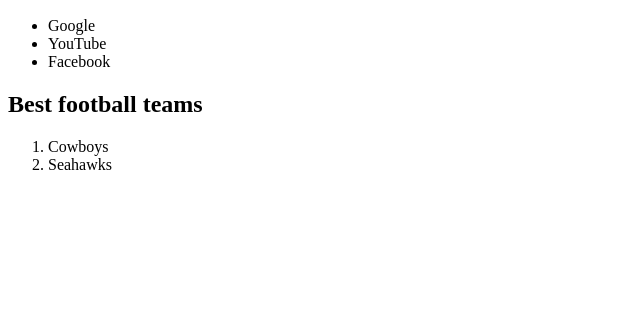
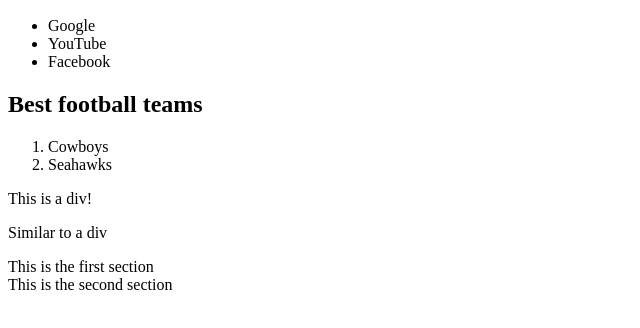
Before and after one commit to sharaseaman/sharaseaman.github.io, a plain HTML site: page index.html in a window 1280 px wide. Shown: the part 110-438 px from the top of the page, without its empty margins (0-640 px from the left). Drawn offline with Linux system fonts and the light colour scheme.

Commit message:
Update index.html

```diff
--- a/index.html
+++ b/index.html
@@ -11,7 +11,6 @@
       <li>Google</li>
       <li>YouTube</li>
       <li>Facebook</li>
-
     </ul>
 
     <h2>Best football teams</h2>
@@ -19,6 +18,23 @@
       <li>Cowboys</li>
       <li>Seahawks</li>
     </ol>
+
+    <div>
+      This is a div!
+    </div>
+   <p>
+     Similar to a div
+    </p>
+
+    <article>
+      <section>
+        This is the first section
+      </section>
+      <section>
+        This is the second section
+      </section>
+    </article>
+
   </body>
 
 </html>
```
